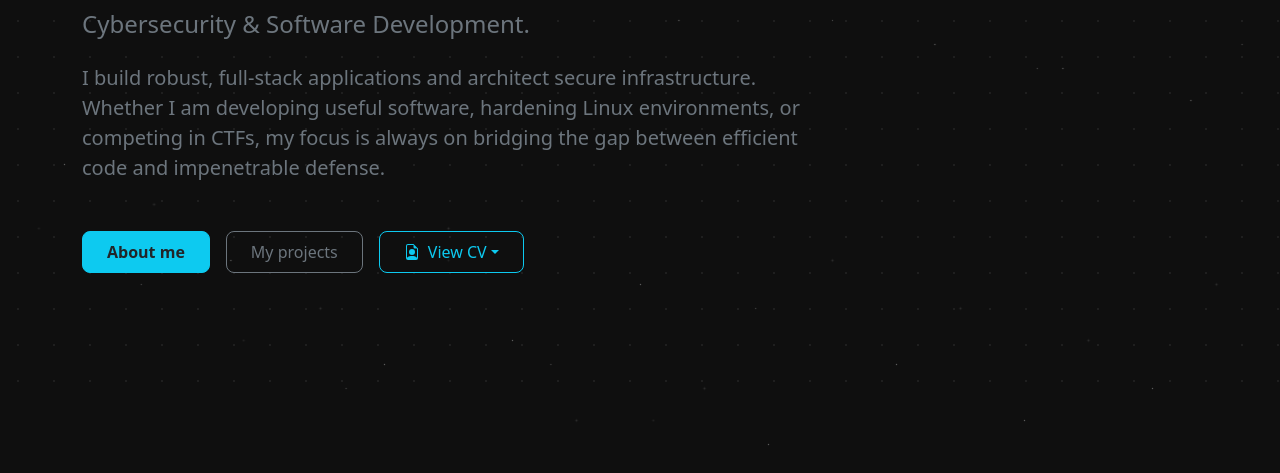
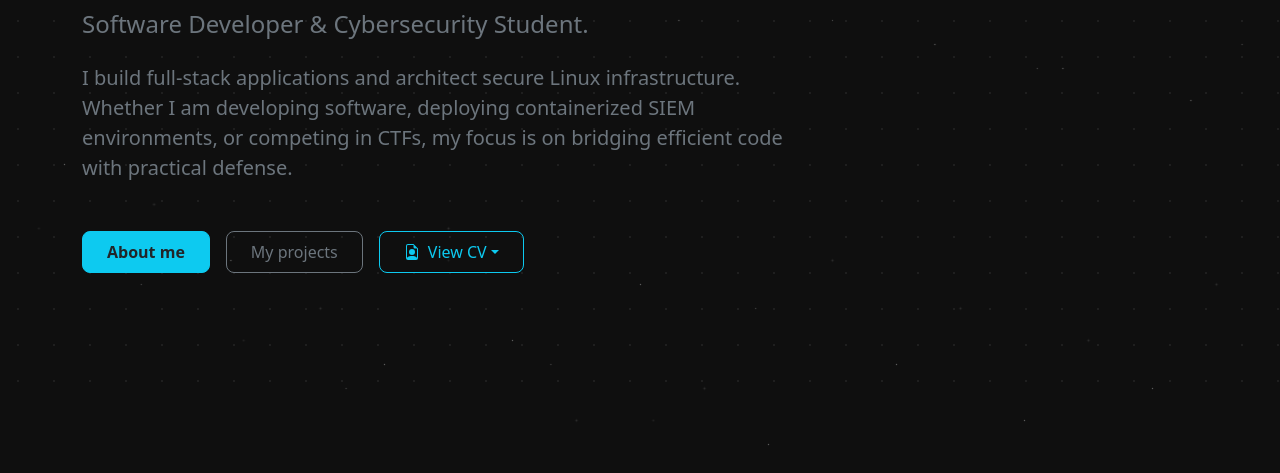
Before and after one commit to guilhermecara/portfolio-website, a plain HTML site: page site/index.html in a window 1280 px wide. Shown: the part 393-866 px from the top of the page. Drawn offline with nearby package versions, Linux system fonts and the light colour scheme.

Commit message:
feature: updated the portfolio with my current achievements

```diff
--- a/site/js/translations.js
+++ b/site/js/translations.js
@@ -8,137 +8,122 @@ const translations = {
         "nav.contact": "Contact",
 
         "hero.greeting": "Hi, I'm",
-        "hero.role": "Cybersecurity & Software Development.",
-        "hero.description": "I build robust, full-stack applications and architect secure infrastructure. Whether I am developing useful software, hardening Linux environments, or competing in CTFs, my focus is always on bridging the gap between efficient code and impenetrable defense. ",
+        "hero.role": "Software Developer & Cybersecurity Student.",
+        "hero.description": "I build full-stack applications and architect secure Linux infrastructure. Whether I am developing software, deploying containerized SIEM environments, or competing in CTFs, my focus is on bridging efficient code with practical defense.",
         "hero.about": "About me",
         "hero.projects": "My projects",
         "hero.cvView": "View CV",
 
         "about.title": "About me",
-        "about.city": "Based in Quebec City, Canada.",
-        "about.age": '<span id="age-value"></span> years old.',
-        "about.interest": "Cybersecurity / Full-Stack Development",
-        "about.education": "DEC in Informatics - Expected Graduation: Summer 2028",
-        "about.description": " Hi, I'm Guilherme Cardoso de Araujo, a student in the Techniques de l’informatique program at Cégep de Sainte-Foy. I have a deep passion for software development, video games, and a rapidly growing expertise in cybersecurity. My technical journey began in my teens when I developed a Roblox project that amassed over 3 million visits, teaching me early on how to build and scale interactive experiences for massive audiences. Today, I build robust applications using C#, Node.js, and PostgreSQL, while also achieving cybersecurity milestones like earning my ISC2 CC certification, participating in CTF competitions, and preparing for the CompTIA Security+. Beyond the screen, I am always seeking new ways to push my limits, whether I am training in Brazilian Jiu-Jitsu, flying model airplanes, or playing the guitar, bass, and drums. I am eager to bring my versatile technical background and disciplined problem-solving mindset to ambitious, high-impact projects in software and security. My biggest asset is surely my never-ending curiosity to learn and improve myself. ",
+        "about.city": "Based in Québec City, Canada",
+        "about.interest": "Cybersecurity & Full-Stack Development",
+        "about.education": "DEC in Computer Science — Cégep de Sainte-Foy (Expected 2027)",
+        "about.description": "I'm a second-year Computer Science student and peer tutor at Cégep de Sainte-Foy with a focus on software engineering and defensive security. My path started in my teens when I built a Roblox game that reached over 3 million visits, teaching me early on how to architect and scale systems for thousands of concurrent players. Today, I develop full-stack applications in C#, Java, C++, and Node.js while building hands-on security labs, competing in CTFs, and holding both ISC2 CC and Microsoft Azure Fundamentals (AZ-900) certifications. Outside of tech, I train in Brazilian Jiu-Jitsu, work on my own car, and play guitar, bass, and drums.",
         "about.keyskills": "Key Skills",
-        "about.credentials": "Certifications and Achievements",
-        "about.unitedCTF": "1st Place: UnitedCTF 2025 (Cégep de Ste-Foy)",
+        "about.credentials": "Certifications & Achievements",
+        "about.unitedCTF": "9e place : UnitedCTF 2026 et 30e place : UnitedCTF 2025 (1re place au Cégep de Sainte-Foy)",
         "about.ben10": "\"Ben 10 Cosmic Storm\" (Roblox): 3M+ visits, 4K+ concurrent",
 
         "skills.cyber": "Cybersecurity",
 
         "projects.title": "My projects",
-        "projects.ben10description": " A fully-featured Roblox game reaching 3M+ visits and 4K+ concurrent players. Built complete game systems including combat, progression, and server-side anti-cheat logic.",
-        "projects.cdiscordDescription": "A lightweight, cross-platform Terminal User Interface for Discord built with Node.js and the blessed library. It allows users to navigate servers, read channels, and chat directly from Linux and Windows terminals without the overhead of a heavy desktop client. It is only a mere 2 megabytes, compared to the heavy Discord client. ",
-        "projects.guifotosDescription": "An open-source, self-hosted alternative to Google Photos designed with simplicity and privacy in mind. Built to provide a secure environment for family photo storage and sharing using a containerized backend. ",
-        "projects.milkgrubDescription": "A custom GRUB bootloader theme inspired by the visual novel \"Milk outside a bag of milk\", modified with a blue color palette. Designed for Linux users who want a cohesive, personalized UI aesthetic from the moment their system boots. ",
+        "projects.ben10description": "A multiplayer Roblox game reaching 3M+ visits and 4K+ concurrent players. Built core gameplay systems including combat, progression, and server-side anti-cheat validation.",
+        "projects.cdiscordDescription": "A lightweight, cross-platform Terminal User Interface (TUI) for Discord built with Node.js and blessed. Lets users navigate servers, read channels, and chat directly from Linux and Windows terminals in a ~2 MB footprint.",
+        "projects.guifotosDescription": "An open-source, self-hosted alternative to Google Photos focused on privacy and simplicity. Built with C#/.NET and Docker to provide private family photo storage and sharing.",
+        "projects.milkgrubDescription": "A custom GRUB2 bootloader theme inspired by the visual novel \"Milk outside a bag of milk\", adapted with a cohesive blue palette for Linux dual-boot setups.",
         "projects.homelabTitle": "Personal Homelab Infrastructure",
-        "projects.homelabDescription": "A custom self-hosted Linux server environment hosting this portfolio and personal media services. Features a secure, automated CI/CD pipeline using a self-hosted GitHub Actions runner, containerized deployments with Docker and Nginx, and remote management via a Tailscale private VPN mesh.",
+        "projects.homelabDescription": "A self-hosted Debian server powering this portfolio and personal media services. Features automated CI/CD via a self-hosted GitHub Actions runner, Docker and Nginx reverse proxies, and remote administration over a Tailscale mesh VPN.",
         "projects.siemTitle": "Wazuh SIEM Lab",
-        "projects.siemDescription": "A containerized SIEM environment deployed with Wazuh to gain hands-on experience in log ingestion, endpoint monitoring, and detection engineering. Features real-time File Integrity Monitoring (FIM with auditd), telemetry across Linux and Windows endpoints via a Tailscale mesh VPN, and active threat simulations.",
+        "projects.siemDescription": "A containerized Wazuh SIEM environment built for log ingestion, endpoint telemetry, and detection engineering. Includes real-time File Integrity Monitoring (FIM with auditd) across Linux and Windows VMs over Tailscale and active attack simulations.",
 
         "contact.title": "Contact me",
-        "contact.description": " I'm currently open to internship opportunities and exciting collaborations. Whether you have a project in mind or just want to say hi, my inbox is always open! ",
+        "contact.description": "I'm actively looking for software development and cybersecurity internship opportunities. Whether you have a role in mind, a project to collaborate on, or just want to connect, feel free to reach out!",
 
-        "footer.rights": '© Copyright Guilherme Cardoso de Araujo <span id="copyright-year"></span>. All Rights Reserved',
+        "footer.rights": '© <span id="copyright-year"></span> Guilherme Cardoso de Araujo. All Rights Reserved.'
     },
     FR: {
         "nav.home": "Accueil",
-        "nav.about": "À propos de moi",
+        "nav.about": "À propos",
         "nav.projects": "Projets",
         "nav.contact": "Contact",
 
-        "hero.greeting": "Salut, je suis",
-        "hero.role": "Cybersécurité et Développement logiciel.",
-        "hero.description": "Je développe des applications « full-stack » robustes et je conçois des infrastructures sécurisées. Que ce soit en développant des logiciels utiles, en renforçant la sécurité d’environnements Linux ou en participant à des CTF, mon objectif est toujours de concilier un code efficace et une défense impénétrable.",
+        "hero.greeting": "Bonjour, je suis",
+        "hero.role": "Développeur logiciel & Étudiant en cybersécurité.",
+        "hero.description": "Je conçois des applications full-stack robustes et des infrastructures Linux sécurisées. Qu'il s'agisse de développement logiciel, de déploiement d'environnements SIEM conteneurisés ou de compétitions CTF, je cherche toujours à allier code performant et défense rigoureuse.",
         "hero.about": "À propos de moi",
         "hero.projects": "Mes projets",
         "hero.cvView": "Voir le CV",
 
         "about.title": "À propos de moi",
-        "about.city": "Situé à la ville de Québec, au Canada.",
-        "about.age": '<span id="age-value"></span> ans',
-        "about.interest": "Cybersécurité / Développement full-stack",
-        "about.education": "DEC en informatique - Obtention prévue : été 2028",
-        "about.description": " Bonjour, je m’appelle Guilherme Cardoso de Araujo, et je suis étudiant dans le programme « Techniques de l’informatique » au Cégep de Sainte-Foy. Je suis passionné par le développement logiciel et les jeux vidéo, et j’acquiers rapidement une expertise croissante en cybersécurité. Mon parcours technique a débuté à l’adolescence, lorsque j’ai développé un projet sur Roblox qui a enregistré plus de 3 millions de visites, ce qui m’a permis d’apprendre très tôt à créer et à adapter des expériences interactives destinées à un large public. Aujourd’hui, je développe des applications robustes à l’aide de C#, Node.js et PostgreSQL, tout en franchissant des étapes importantes en matière de cybersécurité, comme l’obtention de ma certification ISC2 CC, la participation à des concours CTF et la préparation à l’examen CompTIA Security+. Au-delà de l’écran, je cherche constamment de nouvelles façons de repousser mes limites, que ce soit en m’entraînant au jiu-jitsu brésilien, en pilotant des modèles réduits d’avions ou en jouant de la guitare, de la basse et de la batterie. Je suis impatient de mettre mon expérience technique polyvalente et mon esprit rigoureux de résolution de problèmes au service de projets ambitieux et à fort impact dans les domaines du logiciel et de la sécurité. Mon plus grand atout est sans aucun doute ma curiosité insatiable d’apprendre et de m’améliorer. ",
+        "about.city": "Basé à Québec, Canada",
+        "about.interest": "Cybersécurité & Développement full-stack",
+        "about.education": "DEC en Techniques de l'informatique — Cégep de Sainte-Foy (Fin prévue : 2027)",
+        "about.description": "Étudiant de deuxième année en Techniques de l'informatique et tuteur par les pairs au Cégep de Sainte-Foy, je me spécialise en développement logiciel et en sécurité défensive. Mon parcours a débuté à l'adolescence avec la création d'un jeu Roblox ayant cumulé plus de 3 millions de visites, ce qui m'a appris très tôt à concevoir et faire évoluer des systèmes pour des milliers de joueurs simultanés. Aujourd'hui, je développe des applications en C#, Java, C++ et Node.js tout en montant des laboratoires de sécurité, en participant à des CTF et en détenant les certifications ISC2 CC et Microsoft Azure Fundamentals (AZ-900). En dehors de l'informatique, je pratique le jiu-jitsu brésilien, la mécanique automobile et la musique (guitare, basse et batterie).",
         "about.keyskills": "Compétences clés",
         "about.credentials": "Certifications et réalisations",
-        "about.unitedCTF": "1re place : UnitedCTF 2025 (Cégep de Sainte-Foy)",
-        "about.ben10": "« Ben 10 Cosmic Storm » (Roblox) : plus de 3 millions de visites, plus de 4 000 utilisateurs simultanés",
+        "about.unitedCTF": "9th Place: UnitedCTF 2026 & 30th Place: UnitedCTF 2025 (1st at Cégep de Sainte-Foy)",
+        "about.ben10": "« Ben 10 Cosmic Storm » (Roblox) : plus de 3 M de visites, 4 000+ joueurs simultanés",
 
-        "skills.cyber": "Cybersecurity",
+        "skills.cyber": "Cybersécurité",
 
         "projects.title": "Mes projets",
-        "projects.ben10description": "Un jeu Roblox complet ayant atteint plus de 3 millions de visites et 4 000 joueurs simultanés. Développement de systèmes de jeu complets, incluant le combat, la progression et la logique anti-triche côté serveur.",
-        "projects.cdiscordDescription": "Une interface utilisateur de terminal (TUI) légère et multiplateforme pour Discord, développée avec Node.js et la bibliothèque blessed. Elle permet de naviguer sur les serveurs, de lire les salons et de discuter directement depuis les terminaux Linux et Windows, sans la lourdeur du client de bureau classique. L'application pèse à peine 2 mégaoctets, contrastant avec le client Discord officiel.",
-        "projects.guifotosDescription": "Une alternative open-source et auto-hébergée à Google Photos, conçue en mettant l'accent sur la simplicité et la confidentialité. Développée pour offrir un environnement sécurisé pour le stockage et le partage de photos de famille, s'appuyant sur un backend conteneurisé.",
-        "projects.milkgrubDescription": "Un thème personnalisé pour le chargeur d'amorçage GRUB, inspiré du visual novel \"Milk outside a bag of milk\" et modifié avec une palette de couleurs bleutées. Conçu pour les utilisateurs Linux souhaitant une interface esthétique, cohérente et personnalisée dès le démarrage de leur système.",
+        "projects.ben10description": "Jeu multijoueur sur Roblox ayant atteint plus de 3 millions de visites et 4 000 joueurs simultanés. Développement des systèmes de combat, de progression et de validation anti-triche côté serveur.",
+        "projects.cdiscordDescription": "Interface utilisateur en terminal (TUI) légère et multiplateforme pour Discord, conçue avec Node.js et blessed. Permet de naviguer sur les serveurs et de discuter depuis un terminal Linux ou Windows avec une empreinte d'environ 2 Mo.",
+        "projects.guifotosDescription": "Alternative open-source et auto-hébergée à Google Photos axée sur la confidentialité et la simplicité. Développée en C#/.NET et Docker pour le stockage et le partage sécurisé de photos familiales.",
+        "projects.milkgrubDescription": "Thème personnalisé pour le chargeur d'amorçage GRUB2 inspiré du roman visuel « Milk outside a bag of milk », adapté avec une palette bleue pour les environnements Linux en double amorçage.",
         "projects.homelabTitle": "Infrastructure Homelab Personnelle",
-        "projects.homelabDescription": "Un environnement de serveur Linux auto-hébergé sur mesure, hébergeant ce portfolio ainsi que des services multimédias personnels. Il comprend un pipeline CI/CD sécurisé et automatisé utilisant un exécuteur GitHub Actions auto-hébergé, des déploiements conteneurisés avec Docker et Nginx, ainsi qu'une gestion à distance via un réseau maillé VPN privé Tailscale.",
+        "projects.homelabDescription": "Serveur Linux Debian auto-hébergé propulsant ce portfolio et mes services multimédias. Intègre un pipeline CI/CD automatisé via un exécuteur GitHub Actions auto-hébergé, des conteneurs Docker derrière Nginx et une administration à distance via un réseau maillé Tailscale.",
         "projects.siemTitle": "Laboratoire SIEM Wazuh",
-        "projects.siemDescription": "Un environnement SIEM conteneurisé déployé avec Wazuh pour acquérir une expérience pratique en ingestion de journaux, surveillance des points de terminaison et ingénierie de détection. Comprend la surveillance d'intégrité des fichiers en temps réel (FIM avec auditd), la télémétrie d'hôtes Linux et Windows via un VPN maillé Tailscale et des simulations actives de menaces.",
+        "projects.siemDescription": "Environnement SIEM conteneurisé déployé avec Wazuh pour l'ingestion de journaux, la télémétrie des postes et l'ingénierie de détection. Inclut la surveillance d'intégrité des fichiers en temps réel (FIM avec auditd) sur des VM Linux et Windows via Tailscale ainsi que des simulations d'attaques.",
 
-        "contact.title": "Contactez-moi",
-        "contact.description": "Je suis actuellement à l'écoute d'opportunités de stage et de collaborations. Que vous ayez un projet en tête ou que vous souhaitiez simplement dire bonjour, ma boîte mail est toujours ouverte !",
+        "contact.title": "Me contacter",
+        "contact.description": "Je suis actuellement à la recherche d'opportunités de stage en développement logiciel ou en cybersécurité. Que vous ayez une offre de stage, un projet à discuter ou simplement envie d'échanger, n'hésitez pas à m'écrire !",
 
-        "footer.rights": "© Copyright Guilherme Cardoso de Araujo 2026. Tous droits réservés."
+        "footer.rights": '© <span id="copyright-year"></span> Guilherme Cardoso de Araujo. Tous droits réservés.'
     }
+};
+
+function getInitialLanguage() {
+    const savedLang = localStorage.getItem("lang");
+    if (savedLang && translations[savedLang]) {
+        return savedLang;
+    }
+    return navigator.language.toLowerCase().startsWith("fr") ? "FR" : "EN";
 }
 
-let currentLang = localStorage.getItem("lang") || "EN";
-const browserLang = navigator.language.toLowerCase();
+function applyLanguage(lang) {
+    if (!translations[lang]) return;
 
-// Auto-Language selection
-// if the browser language starts with 'fr' (covers fr-CA, fr-FR, etc.)
-if (browserLang.startsWith('fr')) {
-    currentLang = 'FR';
-}
+    localStorage.setItem("lang", lang);
+    document.documentElement.lang = lang.toLowerCase();
 
-const birthday = new Date("2006-12-23");
-const age = calculateYearsAmount(birthday,new Date())
+    const currentLangEl = document.getElementById("current-lang");
+    if (currentLangEl) {
+        currentLangEl.textContent = lang;
+    }
 
-function applyLanguage (lang){
-    currentLang = lang;
-    localStorage.setItem("lang", lang);
-    document.getElementById('current-lang').textContent = lang;
+    document.querySelectorAll("[data-lang]").forEach(item => {
+        item.classList.toggle("active", item.dataset.lang === lang);
+    });
 
-    let textsToTranslate = document.querySelectorAll('[data-i18n]');
-
-    textsToTranslate.forEach(element => {
+    document.querySelectorAll("[data-i18n]").forEach(element => {
         const key = element.dataset.i18n;
-        if (translations[lang][key]){
+        if (translations[lang][key]) {
             element.innerHTML = translations[lang][key];
         }
     });
 
-    document.getElementById('age-value').textContent = age;
-    document.getElementById('copyright-year').textContent = new Date().getFullYear();
+    const yearEl = document.getElementById("copyright-year");
+    if (yearEl) {
+        yearEl.textContent = new Date().getFullYear();
+    }
 }
 
-
-document.querySelectorAll('[data-lang]').forEach(item => {
-    item.addEventListener('click', function (e) {
+document.querySelectorAll("[data-lang]").forEach(item => {
+    item.addEventListener("click", function (e) {
         e.preventDefault();
         applyLanguage(this.dataset.lang);
     });
 });
 
-function calculateYearsAmount(startDateStr, endDateStr) {
-    const start = new Date(startDateStr);
-    const end = new Date(endDateStr);
-
-    let years = end.getFullYear() - start.getFullYear();
-
-    const monthDiff = end.getMonth() - start.getMonth();
-    const dayDiff = end.getDate() - start.getDate();
-
-    if (monthDiff < 0 || (monthDiff === 0 && dayDiff < 0)) {
-        years--;
-    }
-
-    return years;
-}
-
-document.getElementById("")
-
-applyLanguage(currentLang);
+applyLanguage(getInitialLanguage());
```
Also changed, not shown: site/index.html (+1 -1 lines).
